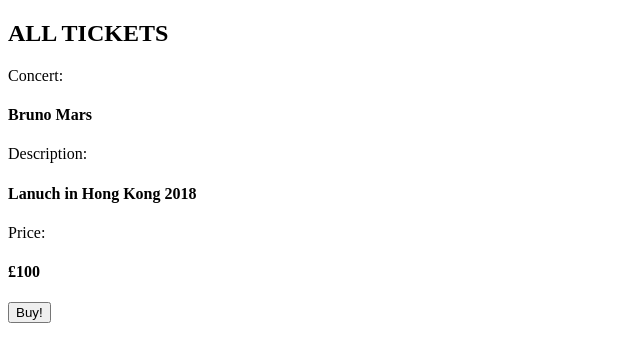
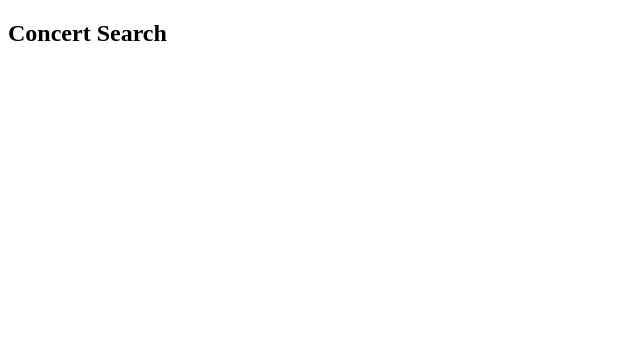
Before and after one commit to jeff1108/Blockchain-ticketing-app, a React (Create React App) app: page / in a window 1280 px wide. Shown: the top 362 px of the page, without its empty margins (0-640 px from the left). Built offline with nearby package versions, Linux system fonts and the light colour scheme.

Commit message:
OTHER Refactor the test and show the concert search text

```diff
--- a/src/components/App.js
+++ b/src/components/App.js
@@ -2,10 +2,7 @@
 import { Form, FormControl, Button } from 'react-bootstrap';
 
 class App extends Component {
-  constructor() {
-    super();
-    this.handleSubmit = this.handleSubmit.bind(this);
-    this.state = {
+  state = {
       concert1: {
         name: "Bruno Mars",
         description: "Lanuch in Hong Kong 2018",
@@ -17,36 +14,14 @@
         price: "£100"
       }
     }
-  }
-
-  handleSubmit(event) {
-    event.preventDefault();
-    const data = new FormData(event.target);
-
-    fetch('/api/form-submit-url', {
-      method: 'POST',
-      body: data,
-    });
-  }
 
   render() {
     return (
-      <div>
-      <h2>ALL TICKETS</h2>
-      <form onSubmit={this.handleSubmit}>
-
-        <label htmlFor="concert_name">Concert:
-          <h4>{this.state.concert1.name}</h4>
-        </label>
-        <label htmlFor="concert_description">Description:
-          <h4>{this.state.concert1.description}</h4>
-        </label>
-        <label htmlFor="concert_price">Price:
-          <h4>{this.state.concert1.price}</h4>
-        </label>
-        <button>Buy!</button>
-      </form>
-      </div>
+      <div className='App'>
+        <header className='App-header'>
+          <h2 className='App-title'>Concert Search</h2>
+        </header>
+        </div>
     );
   }
 
@@ -56,10 +31,30 @@
 export default App;
 
 
-  //        concert_name: 'Conert_name',
-  //        price: 16,
-  //        description: 'hello',
-  //        sender_id: 1234,
-  //        sender_address: 'seller@gmail.com',
-  //        receiver_address: 2345,
-  //        receiver_address: 'receiver_address'
+// handleSubmit(event) {
+//   event.preventDefault();
+//   const data = new FormData(event.target);
+//
+//   fetch('/api/form-submit-url', {
+//     method: 'POST',
+//     body: data,
+//   });
+// }
+
+
+// <div>
+// <h2>ALL TICKETS</h2>
+// <form onSubmit={this.handleSubmit}>
+//
+//   <label htmlFor="concert_name">Concert:
+//     <h4>{this.state.concert1.name}</h4>
+//   </label>
+//   <label htmlFor="concert_description">Description:
+//     <h4>{this.state.concert1.description}</h4>
+//   </label>
+//   <label htmlFor="concert_price">Price:
+//     <h4>{this.state.concert1.price}</h4>
+//   </label>
+//   <button>Buy!</button>
+// </form>
+// </div>
```
Also changed, not shown: 1 other file (tests, documents, lock files or other folders).
